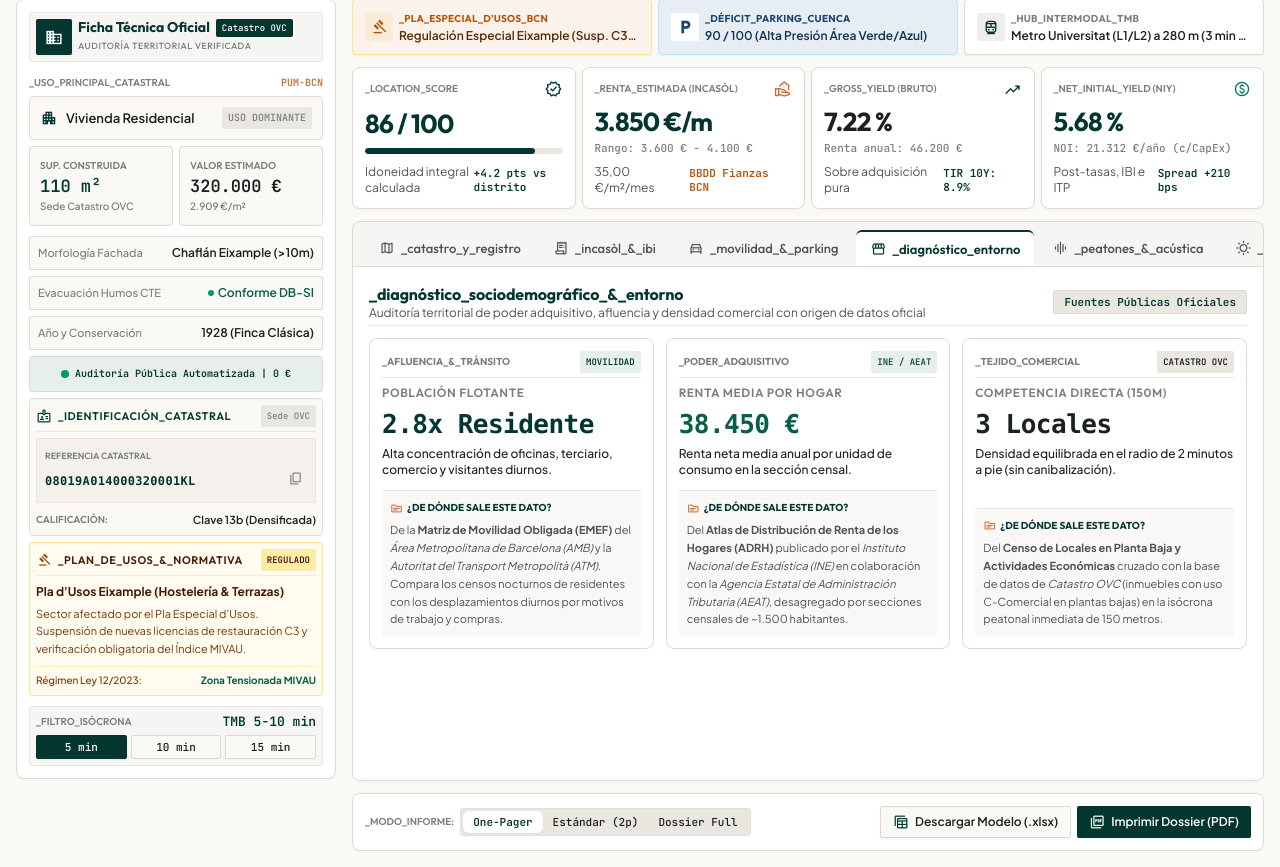
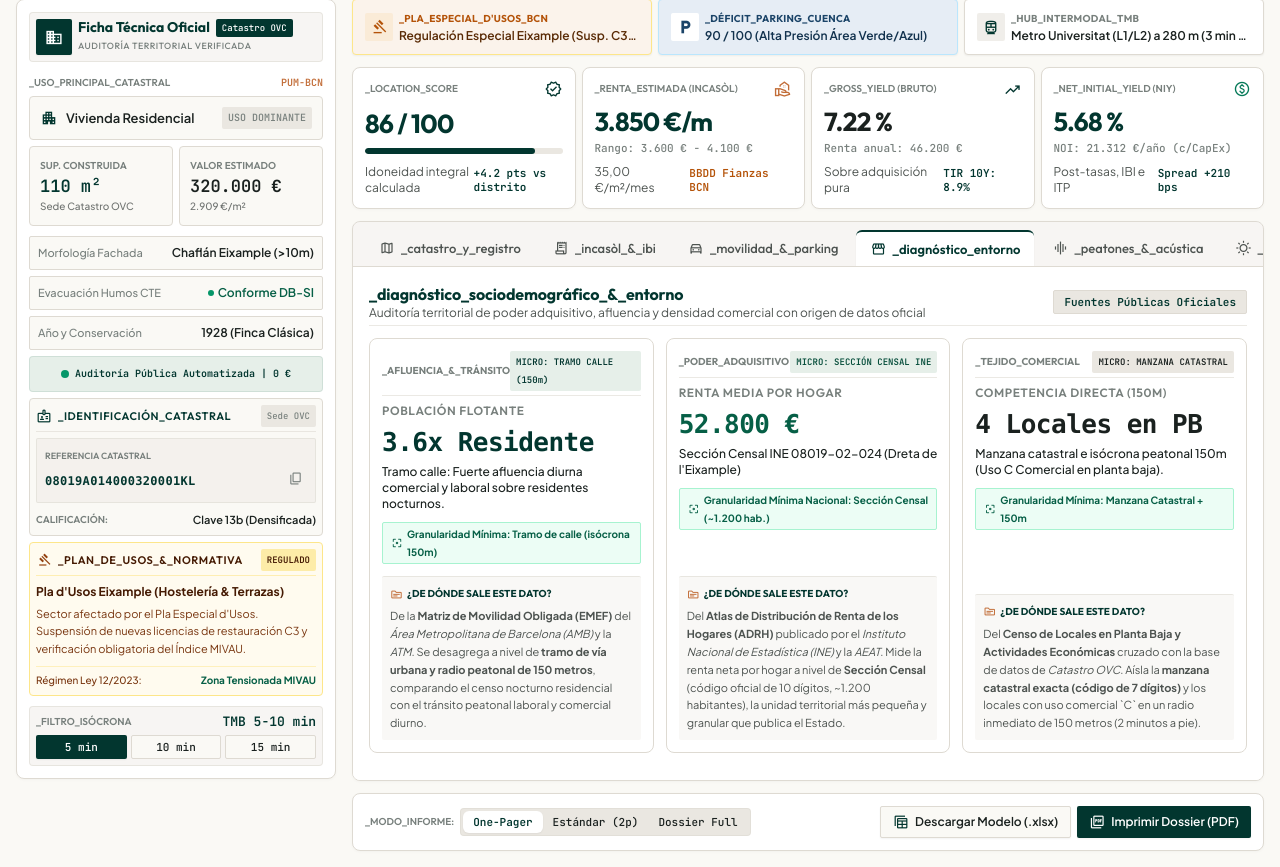
Before and after one commit to friaseus-coder/bcn-location-copilot, a Python web app: template templates/index.html in a window 1280 px wide, after a click that opens the changed part. Shown: the part 81-948 px from the top of the page. Run offline with Jinja, Linux system fonts and the light colour scheme; the template is opened without the code that fills it, so the values that code supplies are empty; some libraries are stand-ins or nearby versions.

Commit message:
feat: implementar granularidad minima en indicadores de entorno (seccion censal INE, tramo calle, manzana catastral)

```diff
--- a/static/js/copilot.js
+++ b/static/js/copilot.js
@@ -535,10 +535,41 @@
     if (finanzas.cap_rate) setText('box-cap-rate', `${formatDec.format(finanzas.cap_rate)} %`);
     if (finanzas.tir) setText('box-tir', `${formatDec.format(finanzas.tir)} %`);
 
-    // F. Entorno & Modelo OCR Inverso
+    // F. Entorno Demográfico y Comercial - Granularidad Mínima
     if (entorno.renta_ine) {
       setText('val-renta-ine', formatEuro.format(entorno.renta_ine));
     }
+    if (entorno.renta_ine_seccion) {
+      setText('val-renta-ine-seccion', entorno.renta_ine_seccion);
+    }
+    if (entorno.renta_ine_granularidad) {
+      setText('val-renta-ine-granularidad', entorno.renta_ine_granularidad);
+    }
+    if (entorno.poblacion_flotante) {
+      setText('val-poblacion-flotante', entorno.poblacion_flotante);
+    }
+    if (entorno.poblacion_flotante_desc) {
+      setText('val-poblacion-flotante-desc', entorno.poblacion_flotante_desc);
+    }
+    if (entorno.poblacion_flotante_badge) {
+      setText('badge-poblacion-flotante', entorno.poblacion_flotante_badge);
+    }
+    if (entorno.poblacion_flotante_granularidad) {
+      setText('val-poblacion-flotante-granularidad', entorno.poblacion_flotante_granularidad);
+    }
+    if (entorno.competencia) {
+      setText('val-competencia', entorno.competencia);
+    }
+    if (entorno.competencia_desc) {
+      setText('val-competencia-desc', entorno.competencia_desc);
+    }
+    if (entorno.competencia_badge) {
+      setText('badge-competencia', entorno.competencia_badge);
+    }
+    if (entorno.competencia_granularidad) {
+      setText('val-competencia-granularidad', entorno.competencia_granularidad);
+    }
+
     if (ocr.facturacion_mensual_req) {
       setText('val-ocr-facturacion', formatEuro.format(ocr.facturacion_mensual_req));
     }
--- a/templates/index.html
+++ b/templates/index.html
@@ -1177,7 +1177,7 @@
                     <span class="px-2.5 py-1 rounded bg-stone-surface border border-sandstone-border font-label-tabular-sm text-label-tabular-sm text-primary font-semibold">Fuentes Públicas Oficiales</span>
                   </div>
 
-                  <!-- REJILLA DE LAS 3 TARJETAS DEMOGRÁFICAS CON ORIGEN DE DATOS EXPLICADO -->
+                  <!-- REJILLA DE LAS 3 TARJETAS DEMOGRÁFICAS CON ORIGEN Y GRANULARIDAD MÍNIMA -->
                   <div class="grid grid-cols-1 md:grid-cols-3 gap-space-md">
 
                     <!-- Tarjeta 1: Población Flotante -->
@@ -1185,13 +1185,17 @@
                       <div class="flex flex-col gap-1.5">
                         <div class="flex items-center justify-between pb-1 border-b border-sandstone-border/60">
                           <span class="font-label-caps text-outline uppercase text-[10px] font-bold">_afluencia_&amp;_tránsito</span>
-                          <span class="px-1.5 py-0.5 rounded bg-badge-living-bg text-primary font-label-tabular-sm text-[9px] font-semibold">MOVILIDAD</span>
+                          <span class="px-1.5 py-0.5 rounded bg-badge-living-bg text-primary font-label-tabular-sm text-[9px] font-bold" id="badge-poblacion-flotante">MICRO: TRAMO CALLE (150m)</span>
                         </div>
                         <span class="text-[12px] font-semibold text-outline uppercase tracking-wider font-label-caps">Población Flotante</span>
-                        <div class="font-headline-xl text-headline-xl font-bold text-primary font-mono" id="val-poblacion-flotante">2.8x Residente</div>
+                        <div class="font-headline-xl text-headline-xl font-bold text-primary font-mono" id="val-poblacion-flotante">3.6x Residente</div>
                         <span class="font-body-sm text-body-sm text-charcoal-text font-medium" id="val-poblacion-flotante-desc">
-                          Alta concentración de oficinas, terciario, comercio y visitantes diurnos.
+                          Tramo calle: Fuerte afluencia diurna comercial y laboral sobre residentes nocturnos.
                         </span>
+                        <div class="inline-flex items-center gap-1 text-[10px] font-bold text-emerald-800 bg-emerald-50 px-2 py-0.5 rounded border border-emerald-200 mt-1" id="val-poblacion-flotante-granularidad">
+                          <span class="material-symbols-outlined text-[12px]">filter_center_focus</span>
+                          <span>Granularidad Mínima: Tramo de calle (isócrona 150m)</span>
+                        </div>
                       </div>
                       <div class="mt-3 pt-2 border-t border-sandstone-border/60 flex flex-col gap-1 bg-stone-surface/30 p-2 rounded">
                         <span class="text-[10px] font-bold text-primary uppercase font-label-caps flex items-center gap-1">
@@ -1199,7 +1203,7 @@
                           <span>¿De dónde sale este dato?</span>
                         </span>
                         <p class="text-[11px] text-on-surface-variant leading-relaxed">
-                          De la <strong>Matriz de Movilidad Obligada (EMEF)</strong> del <em>Área Metropolitana de Barcelona (AMB)</em> y la <em>Autoritat del Transport Metropolità (ATM)</em>. Compara los censos nocturnos de residentes con los desplazamientos diurnos por motivos de trabajo y compras.
+                          De la <strong>Matriz de Movilidad Obligada (EMEF)</strong> del <em>Área Metropolitana de Barcelona (AMB)</em> y la <em>ATM</em>. Se desagrega a nivel de <strong>tramo de vía urbana y radio peatonal de 150 metros</strong>, comparando el censo nocturno residencial con el tránsito peatonal laboral y comercial diurno.
                         </p>
                       </div>
                     </div>
@@ -1209,13 +1213,17 @@
                       <div class="flex flex-col gap-1.5">
                         <div class="flex items-center justify-between pb-1 border-b border-sandstone-border/60">
                           <span class="font-label-caps text-outline uppercase text-[10px] font-bold">_poder_adquisitivo</span>
-                          <span class="px-1.5 py-0.5 rounded bg-badge-living-bg text-emerald-900 font-label-tabular-sm text-[9px] font-semibold">INE / AEAT</span>
+                          <span class="px-1.5 py-0.5 rounded bg-badge-living-bg text-emerald-900 font-label-tabular-sm text-[9px] font-bold" id="badge-renta-ine">MICRO: SECCIÓN CENSAL INE</span>
                         </div>
                         <span class="text-[12px] font-semibold text-outline uppercase tracking-wider font-label-caps">Renta Media por Hogar</span>
-                        <div class="font-headline-xl text-headline-xl font-bold text-emerald-800 font-mono" id="val-renta-ine">38.450 €</div>
+                        <div class="font-headline-xl text-headline-xl font-bold text-emerald-800 font-mono" id="val-renta-ine">52.800 €</div>
                         <span class="font-body-sm text-body-sm text-charcoal-text font-medium" id="val-renta-ine-seccion">
-                          Renta neta media anual por unidad de consumo en la sección censal.
+                          Sección Censal INE 08019-02-024 (Dreta de l'Eixample)
                         </span>
+                        <div class="inline-flex items-center gap-1 text-[10px] font-bold text-emerald-800 bg-emerald-50 px-2 py-0.5 rounded border border-emerald-200 mt-1" id="val-renta-ine-granularidad">
+                          <span class="material-symbols-outlined text-[12px]">filter_center_focus</span>
+                          <span>Granularidad Mínima Nacional: Sección Censal (~1.200 hab.)</span>
+                        </div>
                       </div>
                       <div class="mt-3 pt-2 border-t border-sandstone-border/60 flex flex-col gap-1 bg-stone-surface/30 p-2 rounded">
                         <span class="text-[10px] font-bold text-primary uppercase font-label-caps flex items-center gap-1">
@@ -1223,7 +1231,7 @@
                           <span>¿De dónde sale este dato?</span>
                         </span>
                         <p class="text-[11px] text-on-surface-variant leading-relaxed">
-                          Del <strong>Atlas de Distribución de Renta de los Hogares (ADRH)</strong> publicado por el <em>Instituto Nacional de Estadística (INE)</em> en colaboración con la <em>Agencia Estatal de Administración Tributaria (AEAT)</em>, desagregado por secciones censales de ~1.500 habitantes.
+                          Del <strong>Atlas de Distribución de Renta de los Hogares (ADRH)</strong> publicado por el <em>Instituto Nacional de Estadística (INE)</em> y la <em>AEAT</em>. Mide la renta neta por hogar a nivel de <strong>Sección Censal</strong> (código oficial de 10 dígitos, ~1.200 habitantes), la unidad territorial más pequeña y granular que publica el Estado.
                         </p>
                       </div>
                     </div>
@@ -1233,13 +1241,17 @@
                       <div class="flex flex-col gap-1.5">
                         <div class="flex items-center justify-between pb-1 border-b border-sandstone-border/60">
                           <span class="font-label-caps text-outline uppercase text-[10px] font-bold">_tejido_comercial</span>
-                          <span class="px-1.5 py-0.5 rounded bg-stone-surface text-charcoal-text font-label-tabular-sm text-[9px] font-semibold">CATASTRO OVC</span>
+                          <span class="px-1.5 py-0.5 rounded bg-stone-surface text-charcoal-text font-label-tabular-sm text-[9px] font-bold" id="badge-competencia">MICRO: MANZANA CATASTRAL</span>
                         </div>
                         <span class="text-[12px] font-semibold text-outline uppercase tracking-wider font-label-caps">Competencia Directa (150m)</span>
-                        <div class="font-headline-xl text-headline-xl font-bold text-charcoal-text font-mono" id="val-competencia">3 Locales</div>
+                        <div class="font-headline-xl text-headline-xl font-bold text-charcoal-text font-mono" id="val-competencia">4 Locales en PB</div>
                         <span class="font-body-sm text-body-sm text-charcoal-text font-medium" id="val-competencia-desc">
-                          Densidad equilibrada en el radio de 2 minutos a pie (sin canibalización).
+                          Manzana catastral e isócrona peatonal 150m (Uso C Comercial en planta baja).
                         </span>
+                        <div class="inline-flex items-center gap-1 text-[10px] font-bold text-emerald-800 bg-emerald-50 px-2 py-0.5 rounded border border-emerald-200 mt-1" id="val-competencia-granularidad">
+                          <span class="material-symbols-outlined text-[12px]">filter_center_focus</span>
+                          <span>Granularidad Mínima: Manzana Catastral + 150m</span>
+                        </div>
                       </div>
                       <div class="mt-3 pt-2 border-t border-sandstone-border/60 flex flex-col gap-1 bg-stone-surface/30 p-2 rounded">
                         <span class="text-[10px] font-bold text-primary uppercase font-label-caps flex items-center gap-1">
@@ -1247,7 +1259,7 @@
                           <span>¿De dónde sale este dato?</span>
                         </span>
                         <p class="text-[11px] text-on-surface-variant leading-relaxed">
-                          Del <strong>Censo de Locales en Planta Baja y Actividades Económicas</strong> cruzado con la base de datos de <em>Catastro OVC</em> (inmuebles con uso C-Comercial en plantas bajas) en la isócrona peatonal inmediata de 150 metros.
+                          Del <strong>Censo de Locales en Planta Baja y Actividades Económicas</strong> cruzado con la base de datos de <em>Catastro OVC</em>. Aísla la <strong>manzana catastral exacta (código de 7 dígitos)</strong> y los locales con uso comercial `C` en un radio inmediato de 150 metros (2 minutos a pie).
                         </p>
                       </div>
                     </div>
```
Also changed, not shown: server.py (+130 -12 lines).
